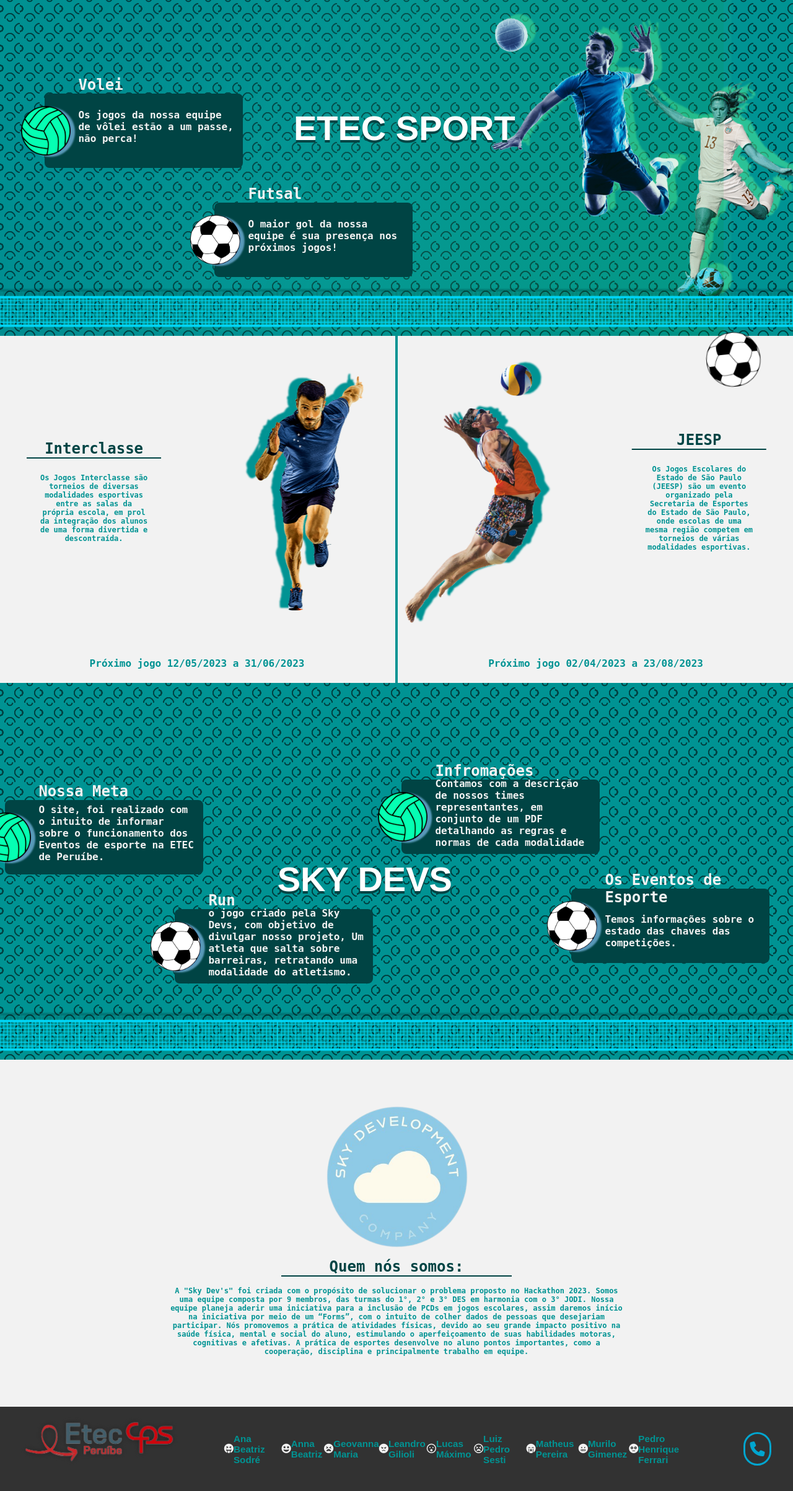
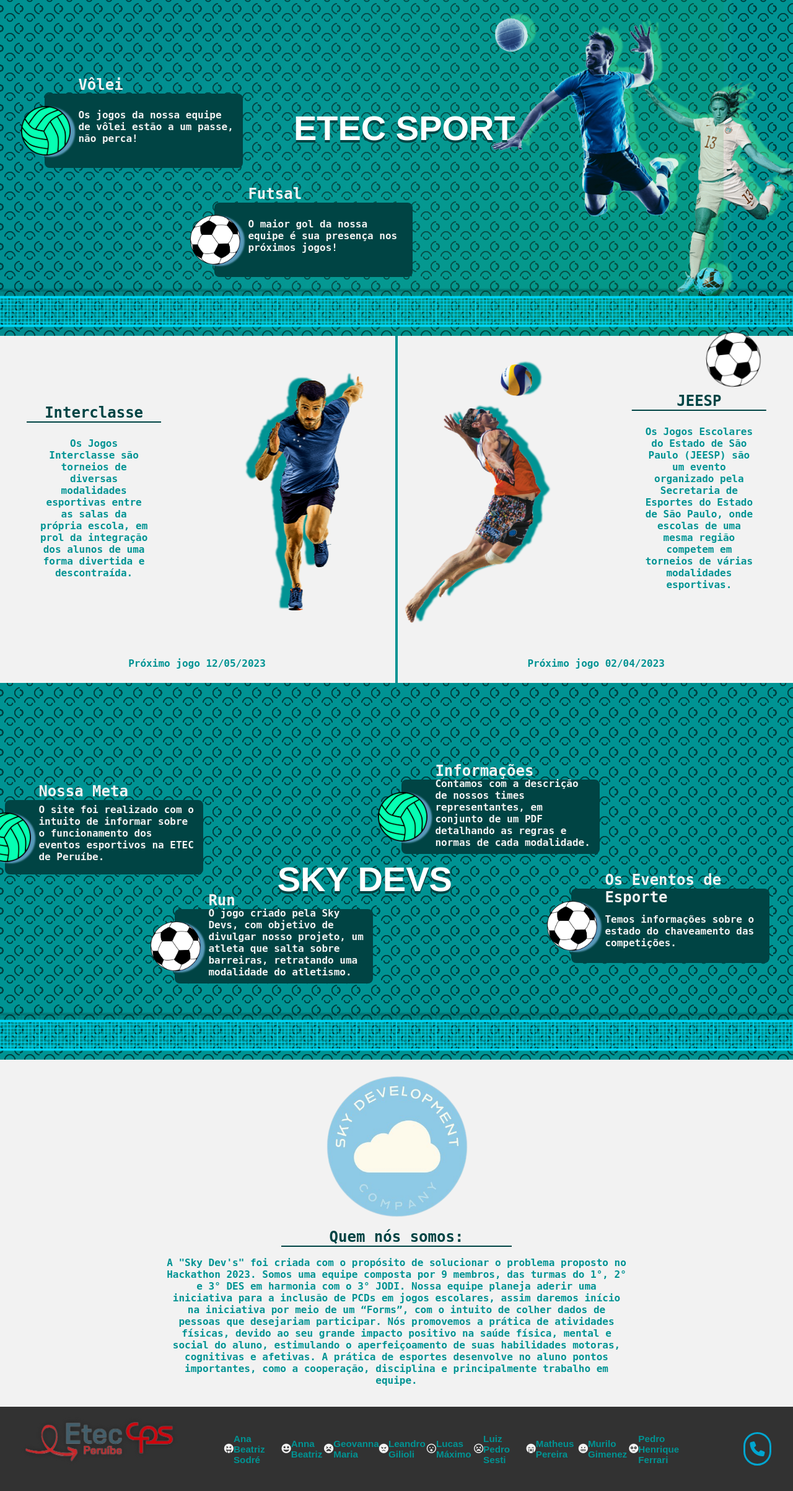
Before and after one commit to murilouwu/OsCoders_Project, a PHP site: page /ProjectSite/Index.php in a window 1280 px wide. Shown: the part 66-2472 px from the top of the page at 62% size. Run offline with PHP 8.4, Linux system fonts and the light colour scheme; some libraries are stand-ins or nearby versions.

Commit message:
Add files via upload

```diff
--- a/ProjectSite/Index.php
+++ b/ProjectSite/Index.php
@@ -4,7 +4,7 @@
     $_SESSION['esport'] =
     array(
         'Futsal', //0
-        'Volei', //1
+        'Vôlei', //1
         'Basquete', //2
         'Tênis de Mesa', //3
         'Atletismo', //4
@@ -91,7 +91,7 @@
                         <img src="assets/img/run.png" class="jogador" id="jogador1">
                     </div>
                     <div class="dateDoJogo">
-                        Próximo jogo 12/05/2023 a 31/06/2023
+                        Próximo jogo 12/05/2023
                     </div>
                 </div>
                 <div class="TipeCompeticion" style="border: none; transform: scaleX(-1);">
@@ -105,7 +105,7 @@
                         <img src="assets/img/voleimanII.png" class="jogador" style="transform: scaleX(-1); animation: 10s nave2 linear infinite alternate-reverse backwards;">
                     </div>
                     <div class="dateDoJogo" style="transform: scaleX(-1);">
-                        Próximo jogo 02/04/2023 a 23/08/2023
+                        Próximo jogo 02/04/2023
                     </div>
                 </div>
             </div>
@@ -118,14 +118,14 @@
                     <img src="assets/img/<?php echo $_SESSION['esport'][$_SESSION['balls'][0]]?>ball.png" class="item">
                     <fieldset class="bolckTextAdd">
                         <legend class="legenda">Nossa Meta</legend>
-                        <p class="palgrayAdd">O site, foi realizado com o intuito de informar sobre o funcionamento dos Eventos de esporte na ETEC de Peruíbe.</p>
+                        <p class="palgrayAdd">O site foi realizado com o intuito de informar sobre o funcionamento dos eventos esportivos na ETEC de Peruíbe.</p>
                     </fieldset>
                 </div>
                 <div class="textAdd addBlock2">
                     <img src="assets/img/<?php echo $_SESSION['esport'][$_SESSION['balls'][1]]?>ball.png" class="item">
                     <fieldset class="bolckTextAdd">
                         <legend class="legenda">Run</legend>
-                        <p class="palgrayAdd">o jogo criado pela Sky Devs, com objetivo de divulgar nosso projeto, Um atleta que salta sobre barreiras, retratando uma modalidade do atletismo.</p>
+                        <p class="palgrayAdd">O jogo criado pela Sky Devs, com objetivo de divulgar nosso projeto, um atleta que salta sobre barreiras, retratando uma modalidade do atletismo.</p>
                     </fieldset>
                 </div>
             </div>
@@ -133,15 +133,15 @@
                 <div class="textAdd">
                     <img src="assets/img/<?php echo $_SESSION['esport'][$_SESSION['balls'][0]]?>ball.png" class="item">
                     <fieldset class="bolckTextAdd">
-                        <legend class="legenda">Infromações</legend>
-                        <p class="palgrayAdd">Contamos com a descrição de nossos times representantes, em conjunto de um PDF detalhando as regras e normas de cada modalidade </p>
+                        <legend class="legenda">Informações</legend>
+                        <p class="palgrayAdd">Contamos com a descrição de nossos times representantes, em conjunto de um PDF detalhando as regras e normas de cada modalidade.</p>
                     </fieldset>
                 </div>
                 <div class="textAdd addBlock2">
                     <img src="assets/img/<?php echo $_SESSION['esport'][$_SESSION['balls'][1]]?>ball.png" class="item">
                     <fieldset class="bolckTextAdd">
                         <legend class="legenda">Os Eventos de Esporte</legend>
-                        <p class="palgrayAdd"> Temos informações sobre o estado das chaves das competições.</p>
+                        <p class="palgrayAdd"> Temos informações sobre o estado do chaveamento das competições.</p>
                     </fieldset>
                 </div>
             </div>
--- a/ProjectSite/assets/css/index.css
+++ b/ProjectSite/assets/css/index.css
@@ -365,7 +365,7 @@ body{
                 height: auto;
                 text-align: center;
                 border: none;
-                font-size: 1.5vh;
+                font-size: 2vh;
                 color: var(--azul);
                 font-weight: bold;
                 font-family: monospace;
--- a/ProjectSite/assets/css/vetrin.css
+++ b/ProjectSite/assets/css/vetrin.css
@@ -619,7 +619,7 @@ body{
                                     width: 100%;
                                     color: var(--shadow);
                                     font-family: monospace;
-                                    font-size: 90%;
+                                    font-size: 2vh;
                                     font-weight: bold;
                                 }
                             .Calender .VsBrasoes .versus{
```
Also changed, not shown: ProjectSite/Vetrine.php (+20 -20 lines), ProjectSite/assets/img/Vôleiball.png (added), ProjectSite/assets/img/Vôleiman.png (added), 2 other files.
